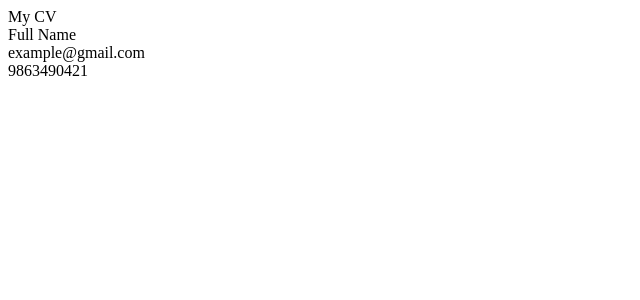
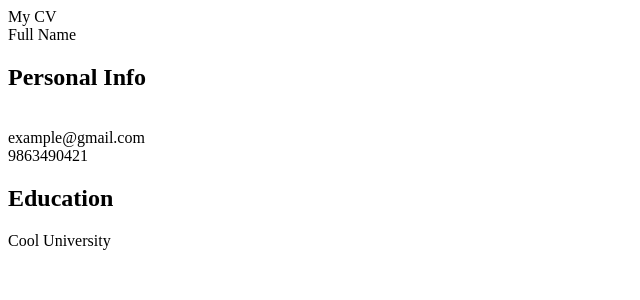
Before and after one commit to PrassesKhadka/CV-Application, a React (Create React App) app in the folder cv-project/: page / in a window 1280 px wide. Shown: the top 300 px of the page, without its empty margins (0-640 px from the left). Built offline with nearby package versions, Linux system fonts and the light colour scheme.

Commit message:
Sending state and functions of Personal to Education component and updating the functions to make it generalized DRY concept remember

```diff
--- a/cv-project/src/App.js
+++ b/cv-project/src/App.js
@@ -1,9 +1,8 @@
 import React,{Component} from 'react';
-import Personal from './components/Personal.js'
-import Education from './components/Education.js'
-import Skills from './components/Skills.js'
-import Experience from './components/Experience.js'
-import Footer from './components/Footer.js'
+import Personal from './components/Personal.js';
+import Skills from './components/Skills.js';
+import Experience from './components/Experience.js';
+import Footer from './components/Footer.js';
 
 class App extends Component
 {
@@ -13,7 +12,6 @@ class App extends Component
             <div>
                 <span id='my-cv'>My CV</span>
                 <Personal/>
-                <Education/>
                 <Skills/>
                 <Experience/>
                 <Footer/>
--- a/cv-project/src/components/Education.js
+++ b/cv-project/src/components/Education.js
@@ -1,6 +1,34 @@
-import React from 'react';
+import React,{Component} from 'react';
 
-const Education=()=>{
+class Education extends Component
+{
+    constructor(props)
+    {
+        super(props)
+    }
+
+    render()
+    {
+        const {education,edit,handleChange,onSubmit}=this.props;
+        return(
+            <div>
+                <h2>Education</h2>
+                {/* edit function is a prop here from Personal Component */}
+                {/* edit function changes the university[1]=true such that Form/Input will be shown for user to input */}
+                <span onClick={()=>edit('education','university')}>
+                    {education.university[1]
+                    ?
+                    <form onSubmit={(e)=>onSubmit(e,'education','university')}>
+                        <input onChange={(e)=>handleChange(e,'education','university')} type='text'></input>
+                        <button type='submit'>Ok</button>
+                    </form>
+                    :education.university[0]
+                    }
+                </span>
+            </div>
+        )
+    }
+
 
 }
 export default Education;
--- a/cv-project/src/components/Form.js
+++ b/cv-project/src/components/Form.js
@@ -8,11 +8,7 @@ class formAppear extends Component
     }
     render()
     {
-        return(
-            <div>
-                <h1>Hi</h1>
-            </div>
-        )
+
     }
 }
 export default formAppear;
--- a/cv-project/src/components/Personal.js
+++ b/cv-project/src/components/Personal.js
@@ -1,5 +1,5 @@
 import React,{Component} from 'react';
-import formAppear from './Form';
+import Education from './Education';
 
 class Personal extends Component{
     constructor()
@@ -10,6 +10,14 @@ class Personal extends Component{
                 name:['Full Name',false],
                 email:['example@gmail.com',false],
                 phone:['9863490421',false],
+            },
+            education:{
+                university:['Cool University',false],
+                city:['Kathmandu,Nepal',false],
+                degree:['Bachelors',false],
+                subject:['BSc Computer Science',false],
+                from:['2020',false],
+                to:['2025',false],
             }
         };
         this.edit=this.edit.bind(this)
@@ -18,28 +26,31 @@ class Personal extends Component{
 
     }
 
-    edit=(key)=>{
+    //Changes edit to true such that input form appeared for the user to enter the data
+    edit=(state,key)=>{
         this.setState(prevState=>({
-            personal:{
-                ...prevState.personal,
-                [key]:[prevState.personal[key][0],true],
+            [state]:{
+                ...prevState[state],
+                [key]:[prevState[state][key][0],true],
             }
         }))
     }
-    onSubmit=(e,key)=>{
+    //when submitted edit toggled to false such that personal info shown instead of the input form
+    onSubmit=(e,state,key)=>{
         e.preventDefault()
         this.setState(prevState=>({
-            personal:{
-                ...prevState.personal,
-                [key]:[prevState.personal[key][0],false],
+            [state]:{
+                ...prevState[state],
+                [key]:[prevState[state][key][0],false],
             }
         }))
     }
-    handleChange=(e,key)=>{
+    //Updates input based on input by the user on input tag
+    handleChange=(e,state,key)=>{
         this.setState(prevState=>({
-            personal:{
-                ...prevState.personal,
-                [key]:[e.target.value,prevState.personal[key][1]],
+            [state]:{
+                ...prevState[state],
+                [key]:[e.target.value,prevState[state][key][1]],
             }
         }))
     }
@@ -47,35 +58,39 @@ class Personal extends Component{
     render()
     {
         //Destructuring state
-        const {personal}=this.state;
+        const {personal,education}=this.state;
         return(
             <div>
                 {/* For Name */}
-                <span onClick={()=>this.edit('name')}>{personal.name[1] ?
-                <form onSubmit={(e)=>this.onSubmit(e,'name')}>
-                    <input onChange={(e)=>this.handleChange(e,'name')} type='text'></input>
+                <span onClick={()=>this.edit('personal','name')}>{personal.name[1] ?
+                <form onSubmit={(e)=>this.onSubmit(e,'personal','name')}>
+                    <input onChange={(e)=>this.handleChange(e,'personal','name')} type='text'></input>
                     <button type="submit">Ok</button>
                 </form>
                 :personal.name[0]}
                 </span>
                 <br></br>
+                {/*  */}
+                <h2>Personal Info</h2>
+                <br></br>
                 {/* For email */}
-                <span onClick={()=>this.edit('email')}>{personal.email[1] ?
-                <form onSubmit={(e)=>this.onSubmit(e,'email')}>
-                    <input onChange={(e)=>this.handleChange(e,'email')} type='text'></input>
+                <span onClick={()=>this.edit('personal','email')}>{personal.email[1] ?
+                <form onSubmit={(e)=>this.onSubmit(e,'personal','email')}>
+                    <input onChange={(e)=>this.handleChange(e,'personal','email')} type='text'></input>
                     <button type="submit">Ok</button>
                 </form>
                 :personal.email[0]}
                 </span>
                 <br></br>
                 {/* For phone */}
-                <span onClick={()=>this.edit('phone')}>{personal.phone[1] ?
-                <form onSubmit={(e)=>this.onSubmit(e,'phone')}>
-                    <input onChange={(e)=>this.handleChange(e,'phone')} type='text'></input>
+                <span onClick={()=>this.edit('personal','phone')}>{personal.phone[1] ?
+                <form onSubmit={(e)=>this.onSubmit(e,'personal','phone')}>
+                    <input onChange={(e)=>this.handleChange(e,'personal','phone')} type='text'></input>
                     <button type="submit">Ok</button>
                 </form>
                 :personal.phone[0]}
                 </span>
+                <Education education={education} edit={this.edit} handleChange={this.handleChange} onSubmit={this.onSubmit}></Education>
             </div>
         )
     }
```
